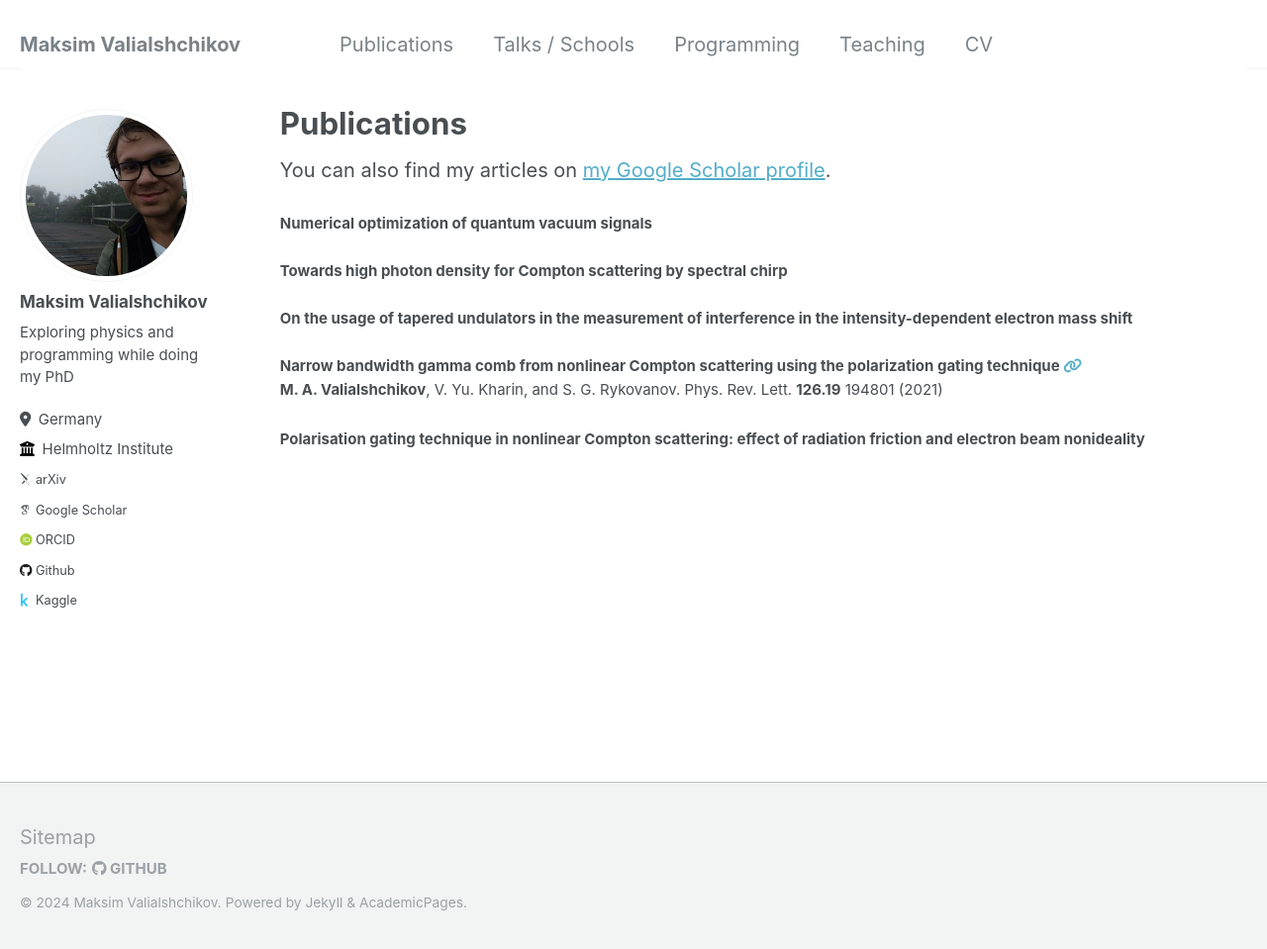
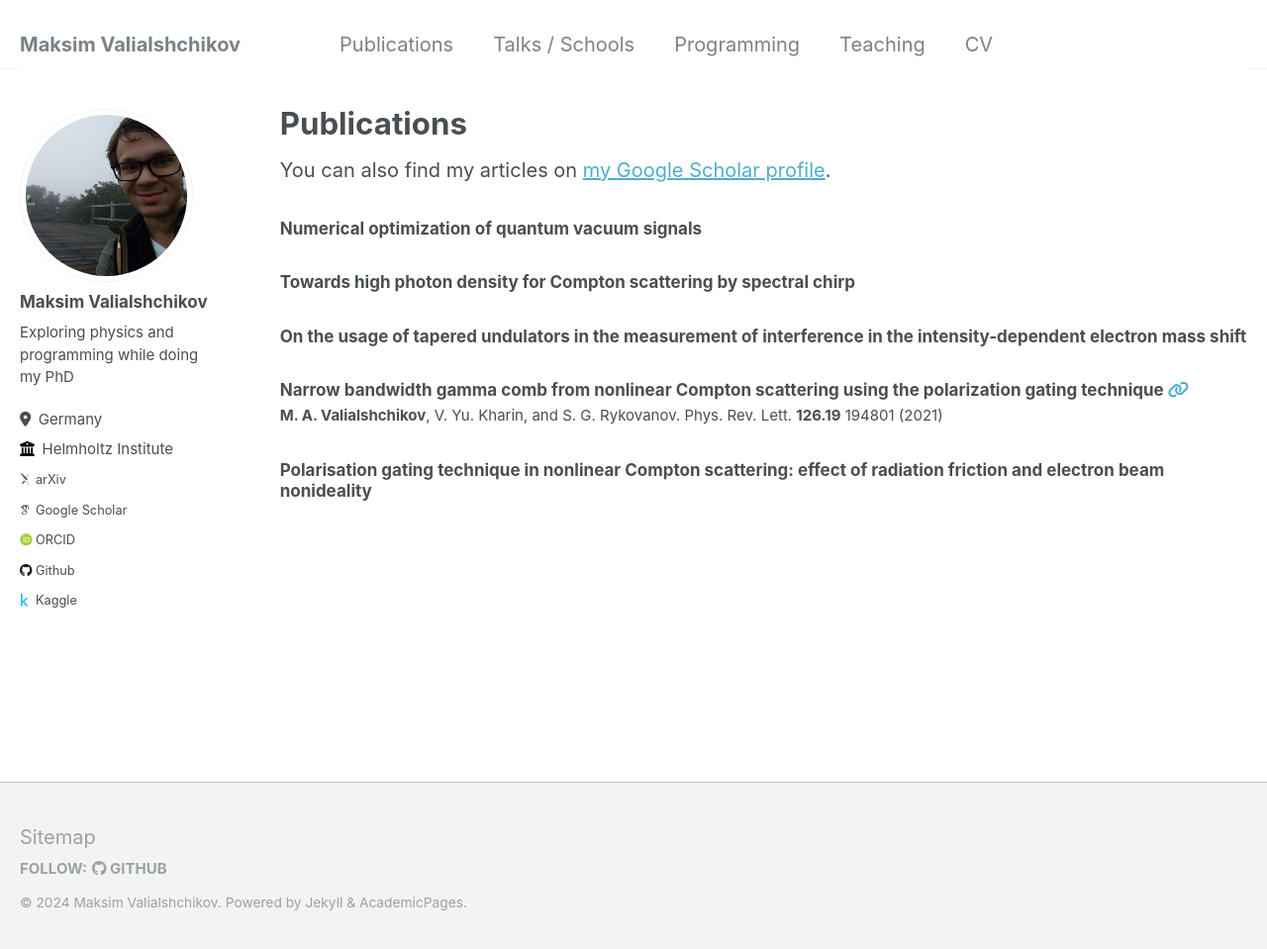
Before and after one commit to maxbalrog/maxbalrog.github.io, a Jekyll site: the page built from _pages/publications.md, in a window 1280 px wide and 963 px high. Shown: the top 959 px of the window at 99% size. Built offline with Jekyll 4.4.1, drawn with Linux system fonts in a browser that asks for light colours; some web fonts are replaced.

Commit message:
Remoce underline and change header

```diff
--- a/_includes/_archive-single-publication.html
+++ b/_includes/_archive-single-publication.html
@@ -29,13 +29,13 @@
           alt="">
       </div>
     {% endif %} -->
-    <h4 class="archive__item-title" itemprop="headline">
+    <h3 class="archive__item-title" itemprop="headline">
       {% if post.doi %}
           <b>{{title}}</b> <a href="{{post.doi}}" rel="permalink"><i class="fa fa-link" aria-hidden="true" title="permalink"></i><span class="sr-only">Permalink</span></a>
       {% else %}
           <b>{{title}}</b>
       {% endif %}
-    </h4>
+    </h3>
     {% if post.venue == "paper" %}
         <p class="archive__item-excerpt" itemprop="description">{{post.authors}}. {{post.journal}} <b>{{post.volume}}</b> {{post.page}} ({{post.year}})</p>
     {% endif %}
--- a/_sass/_archive.scss
+++ b/_sass/_archive.scss
@@ -80,7 +80,7 @@
   }
 
   .archive__item-title {
-    text-decoration: underline;
+    //text-decoration: underline;
   }
 }
 
```
